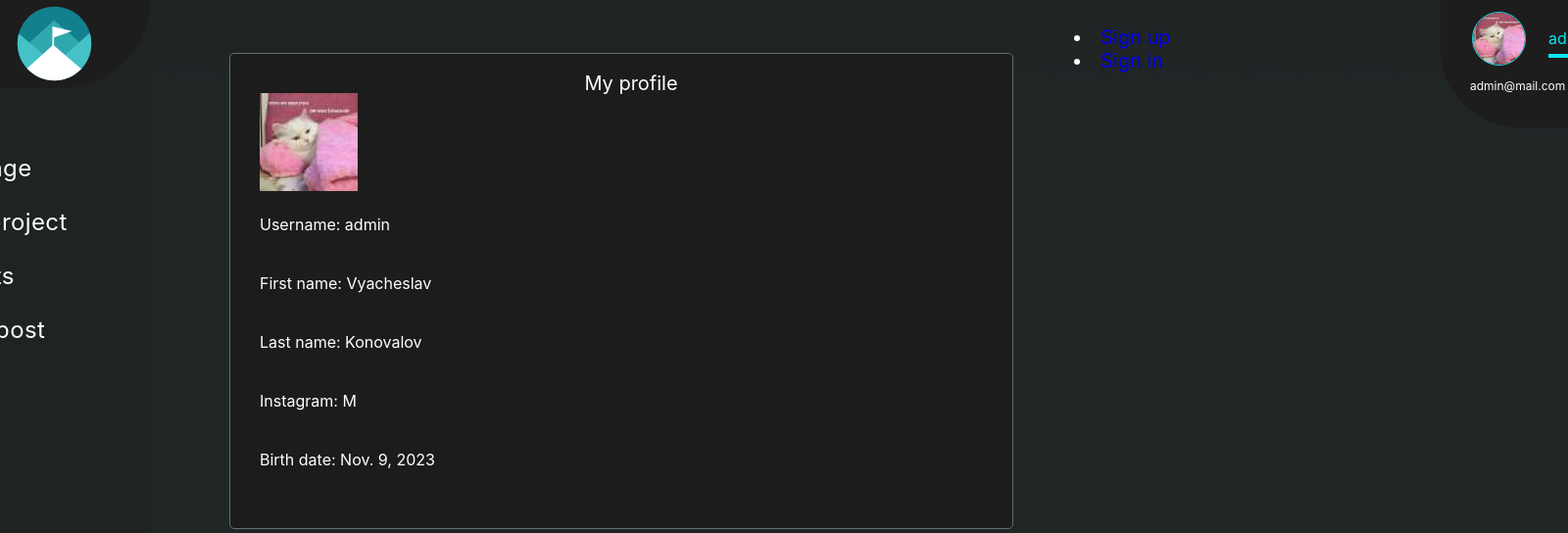
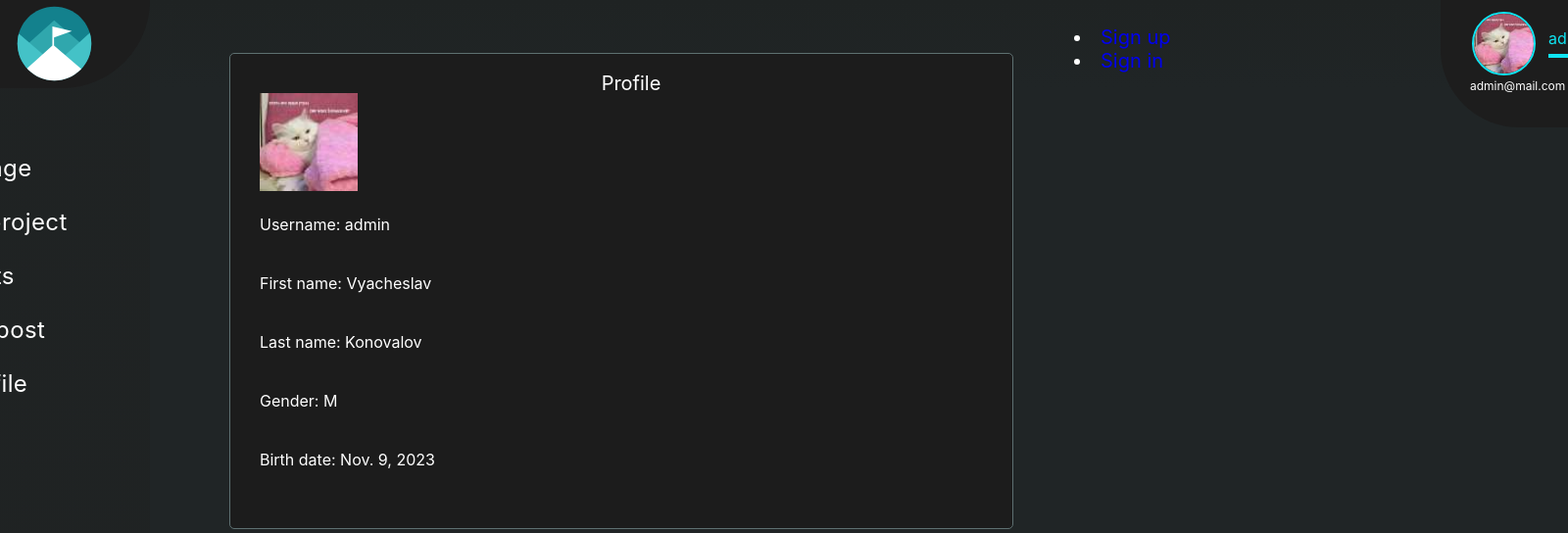
Before and after one commit to Plinx28/ImproveYourSelf, a Django app: page /users/profile/1/ in a window 1600 px wide; the page is wider, and only the part inside the window is pictured. Shown: the top 544 px of that part at 98% size. Run offline with Django 4.2, Linux system fonts and the light colour scheme; a user stored in the database is signed in; data comes from the database, SQL or seed files in the repository; both versions use the stored data as it was after the commit; some libraries are stand-ins or nearby versions.

Commit message:
[FIX] Profile pages. Now it is not depend on authorized user

```diff
--- a/main/static/main/css/style.css
+++ b/main/static/main/css/style.css
@@ -524,5 +524,7 @@
 
 .avatar {
   border-radius: 35px;
-  border: 1px solid #0fe4f2;
+  border: 2px solid #0fe4f2;
+  width: 65px;
+  height: 65px;
 }
--- a/main/templates/main/layout.html
+++ b/main/templates/main/layout.html
@@ -32,6 +32,7 @@
                   <li><a href="{% url 'contacts' %}">Contacts</a></li>
                   {% if request.user.is_authenticated %}
                   <li><a href="{% url 'create' %}">Create post</a></li>
+                  <li><a href="{% url 'users:profile' user.pk %}">My profile</a></li>
                   {% endif %}
                 </ul>
               </div>
@@ -51,7 +52,7 @@
                           {% if user.profile.avatar %}
                             <img class="avatar" src="{{ user.profile.avatar.url }}" height=55 width=55><br><br>
                           {% else %}
-                            <img src="{% static 'media\images\profile\__default_user_avatar.svg' %}" height=100 width=100><br><br>
+                            <img class="avatar" src="{% static 'users/img/__default_user_avatar.png'%}" height=100 width=100><br><br>
                           {% endif %}
                         <!-- <div class="text-wrapper-10"></div> -->
                         </div>
--- a/users/templates/users/profile.html
+++ b/users/templates/users/profile.html
@@ -1,22 +1,22 @@
 {% extends 'main/layout.html' %}
 {% load static %}
-{% block title %}My profile{% endblock %}
+{% block title %}Profile {{ page_user }} {% endblock %}
 
 {% block content%}
     <div class="article">
         <div class="article-content">
-            <h2 class="article-title">My profile</h2>
+            <h2 class="article-title">Profile</h2>
               <div class="card-body">
-                {% if user.profile.avatar %}
+                {% if profile.avatar %}
                   <img src="{{ profile.avatar.url }}" height=100 width=100><br><br>
                 {% else %}
-                  <img src="{% static 'media\images\profile\__default_user_avatar.svg' %}" height=100 width=100><br><br>
+                  <img src="{% static 'users/img/__default_user_avatar.png'%}" height=100 width=100><br><br>
                 {% endif %}
                 <p><strong>Username:</strong> {{ page_user }} </p><br><br>
-                <p><strong>First name:</strong> {{ user.first_name }} </p><br><br>
-                <p><strong>Last name:</strong> {{ user.last_name }}  </p><br><br>
+                <p><strong>First name:</strong> {{ profile.user.first_name }} </p><br><br>
+                <p><strong>Last name:</strong> {{ profile.user.last_name }}  </p><br><br>
                 {% if profile.gender %}
-                <p><strong>Instagram:</strong> {{ profile.gender }}</p><br><br>
+                <p><strong>Gender:</strong> {{ profile.gender }}</p><br><br>
                 {% endif %}
                 {% if profile.birth_date %}
                 <p><strong>Birth date:</strong> {{ profile.birth_date }} </p><br><br>
```
Also changed, not shown: db.sqlite3, main/static/users/img/__default_user_avatar.png (added), 1 other file.
